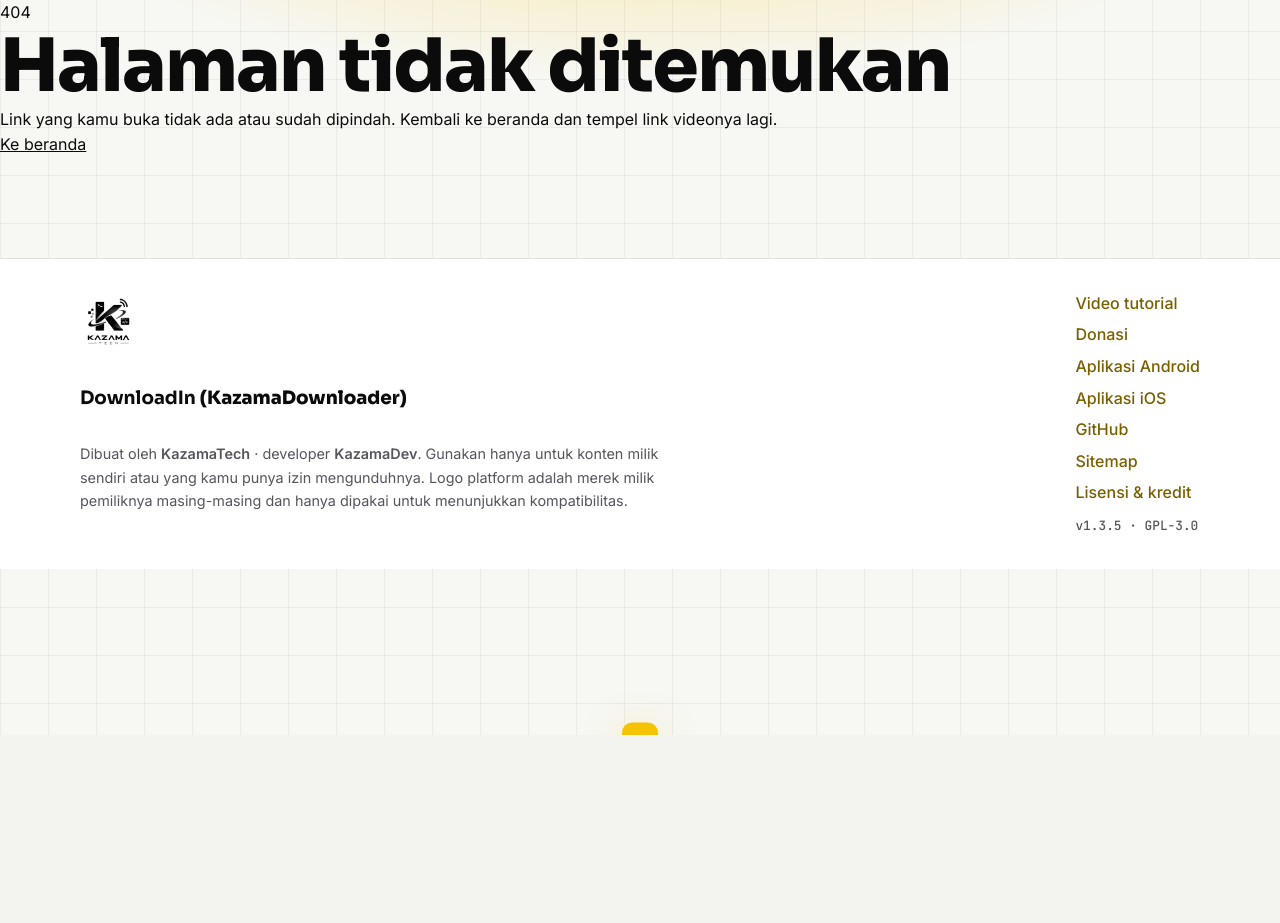
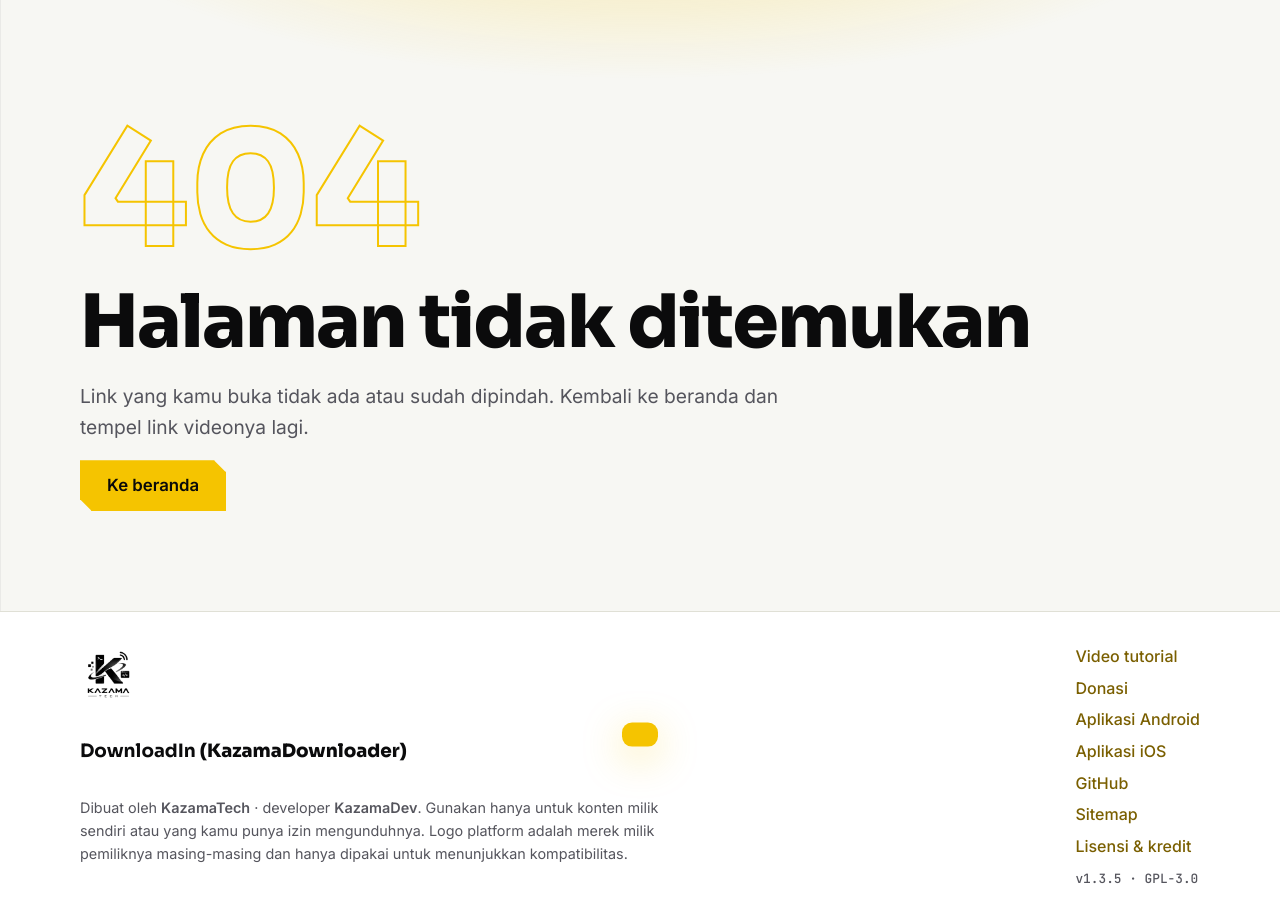
Before and after one commit to kazamaofficial-git/KazamaDownloader, a Node server app: template views/404.ejs in a window 1280 px wide. Shown: the part 65-988 px from the top of the page. Before the commit the page ends 800 px from the top, so only its background shows below. Run offline with Node 20, Linux system fonts and the light colour scheme; the template is opened without the code that fills it: most values are stand-ins (such as "Sample title", 1, 10 or a date in 2020).

Commit message:
feat(views): refresh 404 and error page styling

```diff
--- a/views/404.ejs
+++ b/views/404.ejs
@@ -1,9 +1,9 @@
-<%- include('partials/head') %>
+<%- include('partials/head', { canonicalPath: '/' }) %>
 <%- include('partials/header') %>
-<main id="main" class="wrap notfound">
-  <p class="big404"><%= typeof error !== 'undefined' ? '500' : '404' %></p>
+<main id="main" class="kazama-wrap kazama-notfound">
+  <p class="kazama-notfound__code"><%= typeof error !== 'undefined' ? '500' : '404' %></p>
   <h1><%= typeof error !== 'undefined' ? 'Server sedang bermasalah' : 'Halaman tidak ditemukan' %></h1>
-  <p class="lead">Link yang kamu buka tidak ada atau sudah dipindah. Kembali ke beranda dan tempel link videonya lagi.</p>
-  <a class="btn btn-yellow btn-lg" href="/"><span>Ke beranda</span></a>
+  <p class="kazama-lead">Link yang kamu buka tidak ada atau sudah dipindah. Kembali ke beranda dan tempel link videonya lagi.</p>
+  <a class="kazama-btn kazama-btn--primary kazama-btn--large" href="/"><span>Ke beranda</span></a>
 </main>
 <%- include('partials/footer') %>
```
